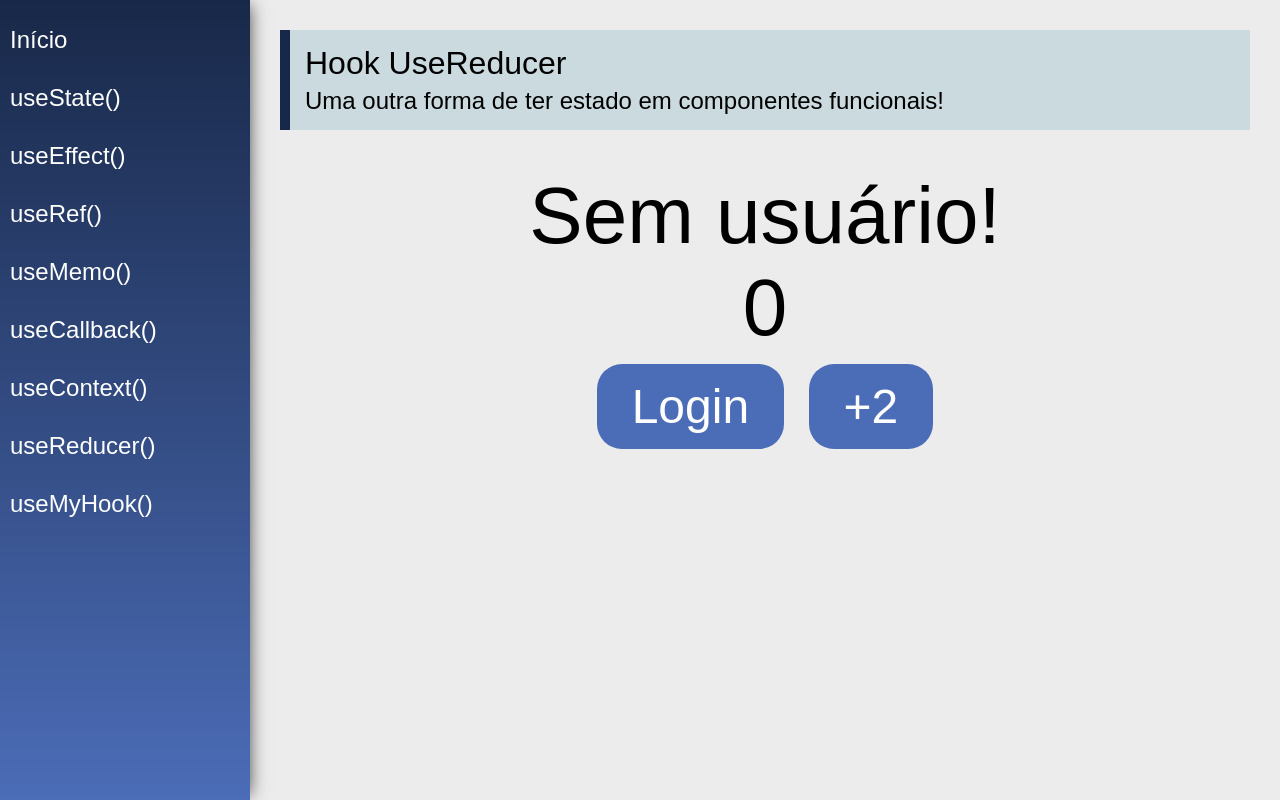
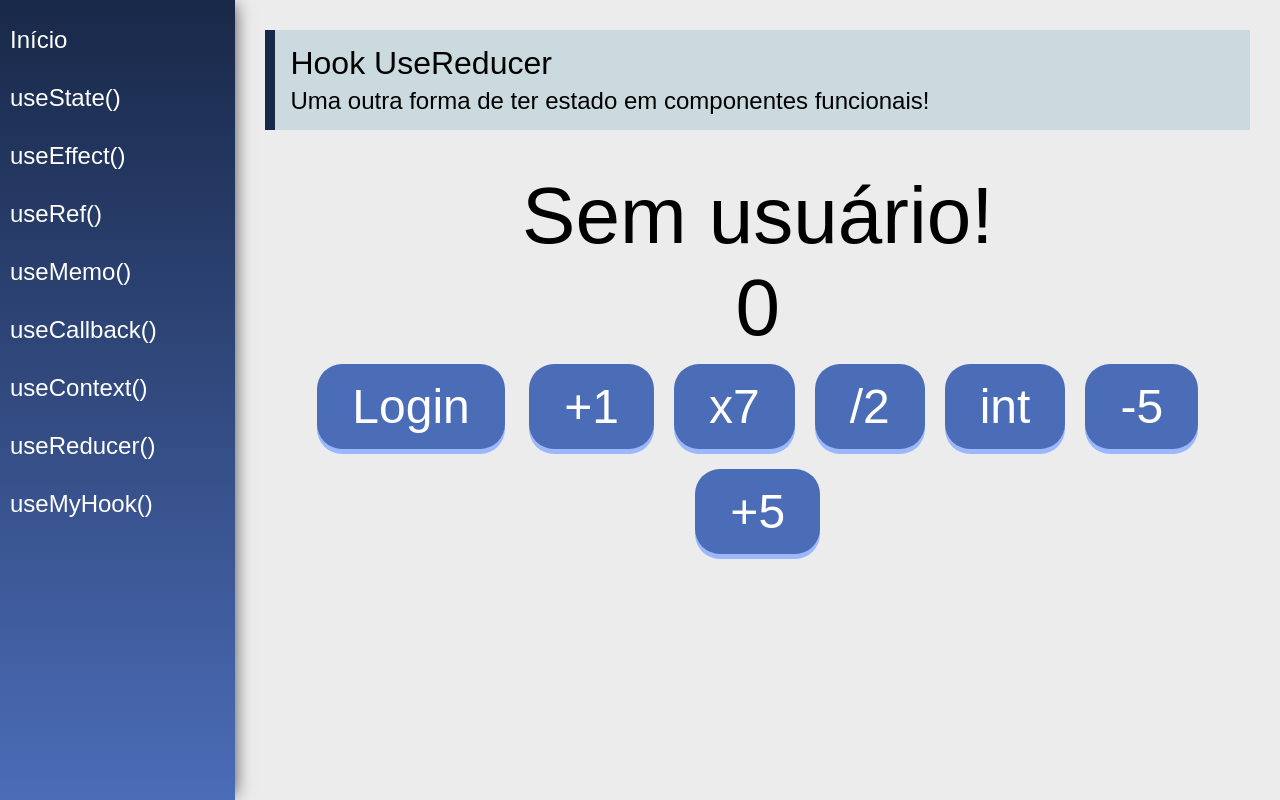
Before and after one commit to cesarvargasjr/Curso_React_Modulo_4, a React (Create React App) app: page /useReducer in a window 1280 px wide. Built offline with nearby package versions, Linux system fonts and the light colour scheme.

Commit message:
Módulo 4 - Hooks

```diff
--- a/src/index.css
+++ b/src/index.css
@@ -26,10 +26,24 @@ body {
     border: none;
     outline: none;
     background-color: #4b6cb7;
-
+    box-shadow:0 5px 0 #9bb8fc;   /* SENSAÇÃO 3D NO BOTÃO, PARTE INFERIOR */
+    cursor: pointer;
     font-size: 3rem;
     color: #fff;
 }
+
+/* SENSAÇÃO DE CLICK NO BOTÃO */
+.btn:active{
+    position:relative;
+    top:5px;
+    box-shadow:none;
+  }
+
+/* BOTÃO MUDA DE COR QUANDO PASSAR O CURSOR EM CIMA */
+.btn:hover{
+    background:#224391;
+    box-shadow:0 5px 0 #4b6fc4;
+  }
 
 .center {
     display: flex;
--- a/src/views/examples/UseReducer.jsx
+++ b/src/views/examples/UseReducer.jsx
@@ -19,6 +19,14 @@ function reducer(state, action) {
     switch (action.type) {
         case 'addNumber':
             return { ...state, number: state.number + 2 }
+        case 'multiNumber':
+            return { ...state, number: state.number * 7 }
+        case 'divNumber':
+            return { ...state, number: state.number / 25 }
+        case 'intNumber':
+            return { ...state, number: parseInt(state.number) }
+        case 'nNumber':
+            return { ...state, number: state.number + action.payload }
         case 'login':
             return { ...state, user: { name: action.payload } }
         default:
@@ -43,9 +51,19 @@ const UseReducer = (props) => {
                 <span className="text">{state.number}</span>
                 <div>
                     <button className="btn"
-                        onClick={() => dispatch({ type: 'login', payload: 'Cesar vargas Jr' })}>Login</button>  {/* "dispatch" e "payload" SÃO AS NOMENCLATURAS MAIS USADAS PARA ESSES CASOS */}
+                        onClick={() => dispatch({ type: 'login', payload: 'Cesar Vargas Jr' })}>Login</button>  {/* "dispatch" e "payload" SÃO AS NOMENCLATURAS MAIS USADAS PARA ESSES CASOS */}
                     <button className="btn"
-                        onClick={() => dispatch({ type: 'addNumber' })}>+2</button>
+                        onClick={() => dispatch({ type: 'addNumber' })}>+1</button>
+                    <button className="btn"
+                        onClick={() => dispatch({ type: 'multiNumber' })}>x7</button>
+                    <button className="btn"
+                        onClick={() => dispatch({ type: 'divNumber' })}>/2</button>
+                    <button className="btn"
+                        onClick={() => dispatch({ type: 'intNumber' })}>int</button>
+                    <button className="btn"
+                        onClick={() => dispatch({ type: 'nNumber', payload: -5 })}>-5</button>
+                    <button className="btn"
+                        onClick={() => dispatch({ type: 'nNumber', payload: +5 })}>+5</button>
                 </div>
             </div>
         </div>
```
